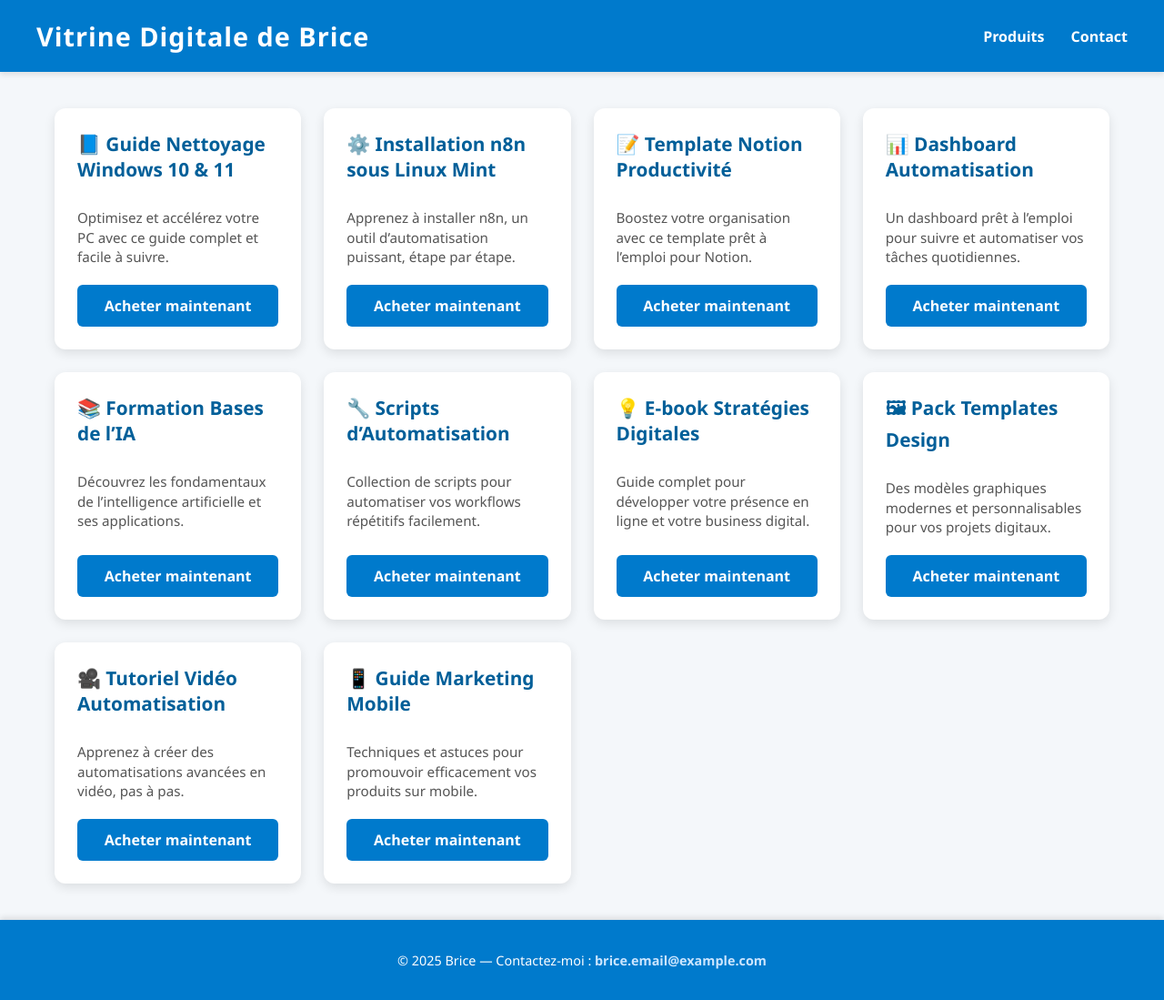
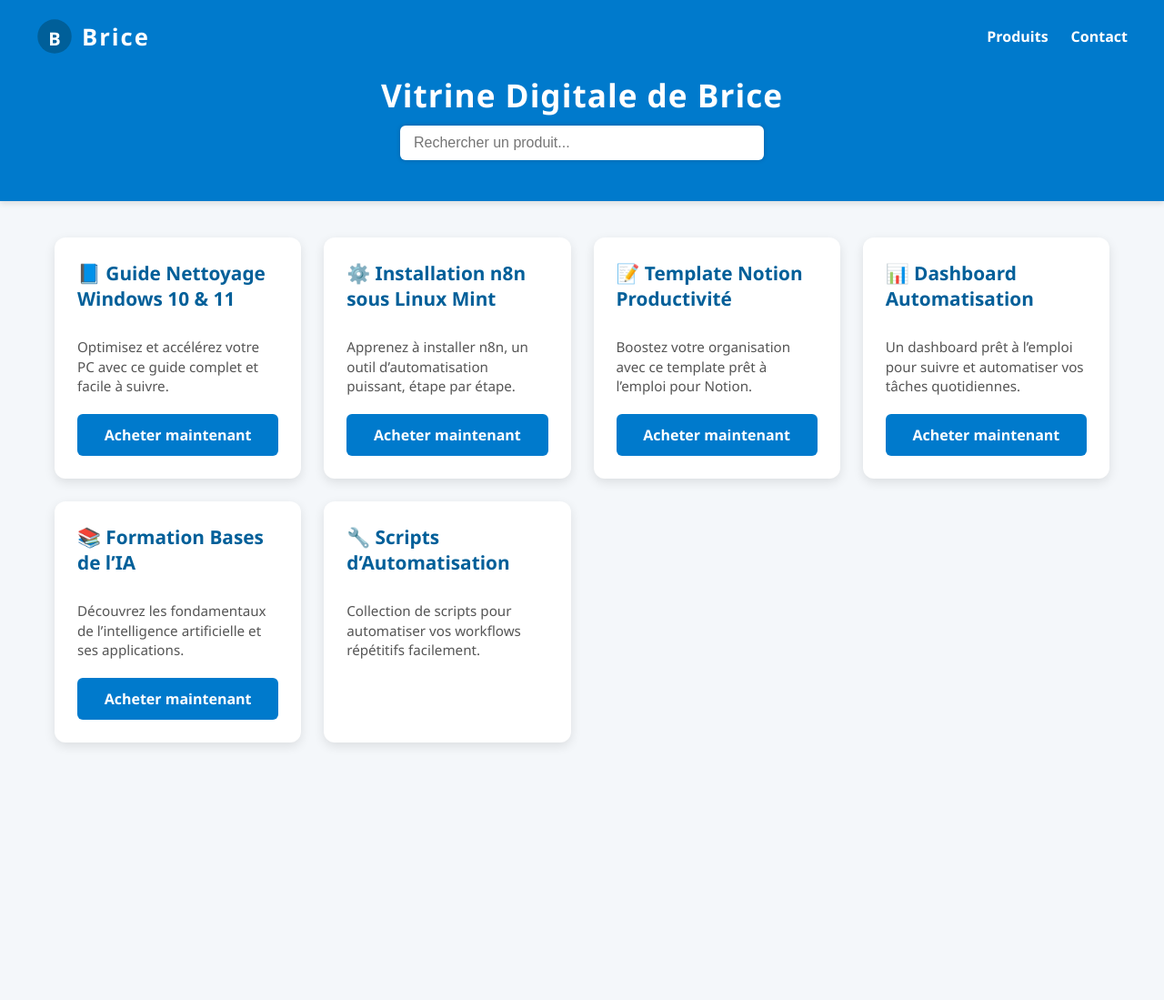
Before and after one commit to produit-digital-et-automatisation/brice-produits-digitaux, a plain HTML site: page index.html in a window 1280 px wide. Shown: the whole page at 91% size. After the commit the page ends 856 px from the top, so only its background shows below. Drawn offline with Linux system fonts and the light colour scheme.

Commit message:
index.html

```diff
--- a/index.html
+++ b/index.html
@@ -26,27 +26,78 @@
       padding: 20px 40px;
       box-shadow: 0 3px 6px rgba(0,0,0,0.1);
       display: flex;
-      justify-content: space-between;
+      flex-direction: column;
       align-items: center;
     }
 
+    .header-top {
+      width: 100%;
+      display: flex;
+      align-items: center;
+      justify-content: space-between;
+      max-width: 1200px;
+    }
+
+    /* Logo SVG container */
+    .logo {
+      display: flex;
+      align-items: center;
+      gap: 10px;
+      flex-shrink: 0;
+    }
+
+    .logo svg {
+      width: 40px;
+      height: 40px;
+      fill: white;
+    }
+
+    .logo-text {
+      font-weight: 700;
+      font-size: 1.6rem;
+      letter-spacing: 2px;
+      user-select: none;
+      color: white;
+    }
+
+    /* Header title centered */
     header h1 {
-      margin: 0;
+      margin: 20px 0 10px;
       font-weight: 700;
-      font-size: 1.8rem;
+      font-size: 2.2rem;
       letter-spacing: 1px;
+      text-align: center;
+      user-select: none;
+      color: white;
+    }
+
+    nav {
+      display: flex;
+      gap: 25px;
     }
 
     nav a {
       color: white;
       text-decoration: none;
-      margin-left: 25px;
       font-weight: 600;
       transition: color 0.3s ease;
+      user-select: none;
     }
 
     nav a:hover {
       color: #cce6ff;
+    }
+
+    /* Search input centered below title */
+    #searchInput {
+      width: 100%;
+      max-width: 400px;
+      padding: 10px 15px;
+      border-radius: 6px;
+      border: none;
+      font-size: 1rem;
+      margin-bottom: 25px;
+      box-shadow: 0 0 5px rgba(0,0,0,0.2);
     }
 
     main {
@@ -139,16 +190,45 @@
     footer a:hover {
       text-decoration: underline;
     }
+
+    /* Responsive adjustments for header */
+    @media (max-width: 600px) {
+      .header-top {
+        flex-direction: column;
+        gap: 15px;
+        align-items: center;
+      }
+
+      nav {
+        justify-content: center;
+      }
+    }
   </style>
 </head>
 <body>
 
   <header>
+    <div class="header-top">
+      <div class="logo" aria-label="Logo de Brice">
+        <svg viewBox="0 0 64 64" xmlns="http://www.w3.org/2000/svg" aria-hidden="true" role="img">
+          <circle cx="32" cy="32" r="30" fill="#005f99"/>
+          <text x="32" y="40" font-family="Segoe UI, Tahoma, Geneva, Verdana, sans-serif" font-size="32" fill="white" font-weight="700" text-anchor="middle" dominant-baseline="middle">B</text>
+        </svg>
+        <span class="logo-text">Brice</span>
+      </div>
+      <nav>
+        <a href="#produits">Produits</a>
+        <a href="#contact">Contact</a>
+      </nav>
+    </div>
+
     <h1>Vitrine Digitale de Brice</h1>
-    <nav>
-      <a href="#produits">Produits</a>
-      <a href="#contact">Contact</a>
-    </nav>
+    <input
+      type="text"
+      id="searchInput"
+      placeholder="Rechercher un produit..."
+      aria-label="Recherche produits"
+    />
   </header>
 
   <main>
@@ -181,34 +261,4 @@
       <article class="product">
         <h2>🔧 Scripts d’Automatisation</h2>
         <p>Collection de scripts pour automatiser vos workflows répétitifs facilement.</p>
-        <a href="https://payhip.com/b/ton-produit6" target="_blank" class="btn" rel="noopener">Acheter maintenant</a>
-      </article>
-      <article class="product">
-        <h2>💡 E-book Stratégies Digitales</h2>
-        <p>Guide complet pour développer votre présence en ligne et votre business digital.</p>
-        <a href="https://gumroad.com/l/ton-produit7" target="_blank" class="btn" rel="noopener">Acheter maintenant</a>
-      </article>
-      <article class="product">
-        <h2>🖼 Pack Templates Design</h2>
-        <p>Des modèles graphiques modernes et personnalisables pour vos projets digitaux.</p>
-        <a href="https://payhip.com/b/ton-produit8" target="_blank" class="btn" rel="noopener">Acheter maintenant</a>
-      </article>
-      <article class="product">
-        <h2>🎥 Tutoriel Vidéo Automatisation</h2>
-        <p>Apprenez à créer des automatisations avancées en vidéo, pas à pas.</p>
-        <a href="https://gumroad.com/l/ton-produit9" target="_blank" class="btn" rel="noopener">Acheter maintenant</a>
-      </article>
-      <article class="product">
-        <h2>📱 Guide Marketing Mobile</h2>
-        <p>Techniques et astuces pour promouvoir efficacement vos produits sur mobile.</p>
-        <a href="https://payhip.com/b/ton-produit10" target="_blank" class="btn" rel="noopener">Acheter maintenant</a>
-      </article>
-    </section>
-  </main>
-
-  <footer id="contact">
-    <p>© 2025 Brice — Contactez-moi : <a href="mailto:brice.email@example.com">brice.email@example.com</a></p>
-  </footer>
-
-</body>
-</html>
+        <a
```
